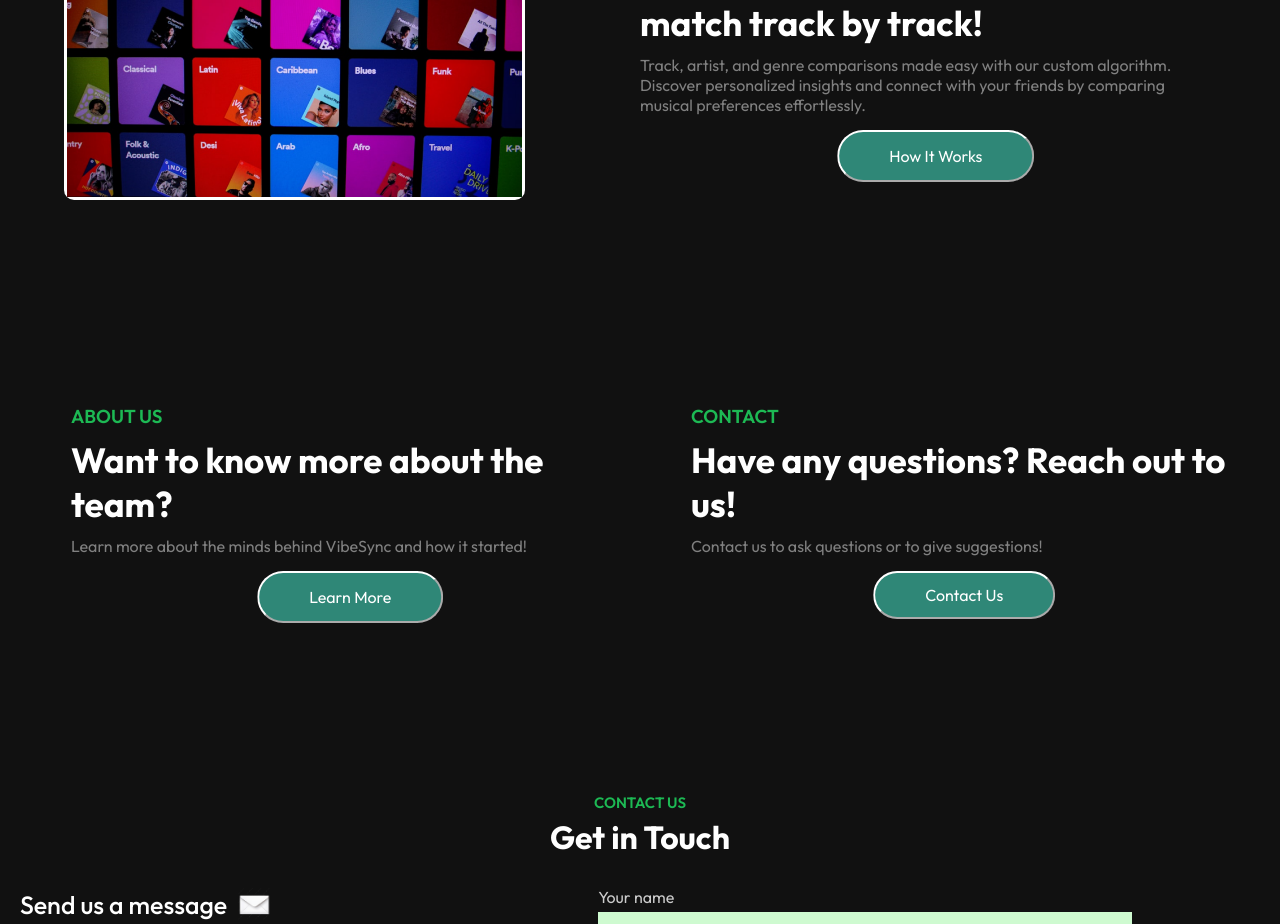
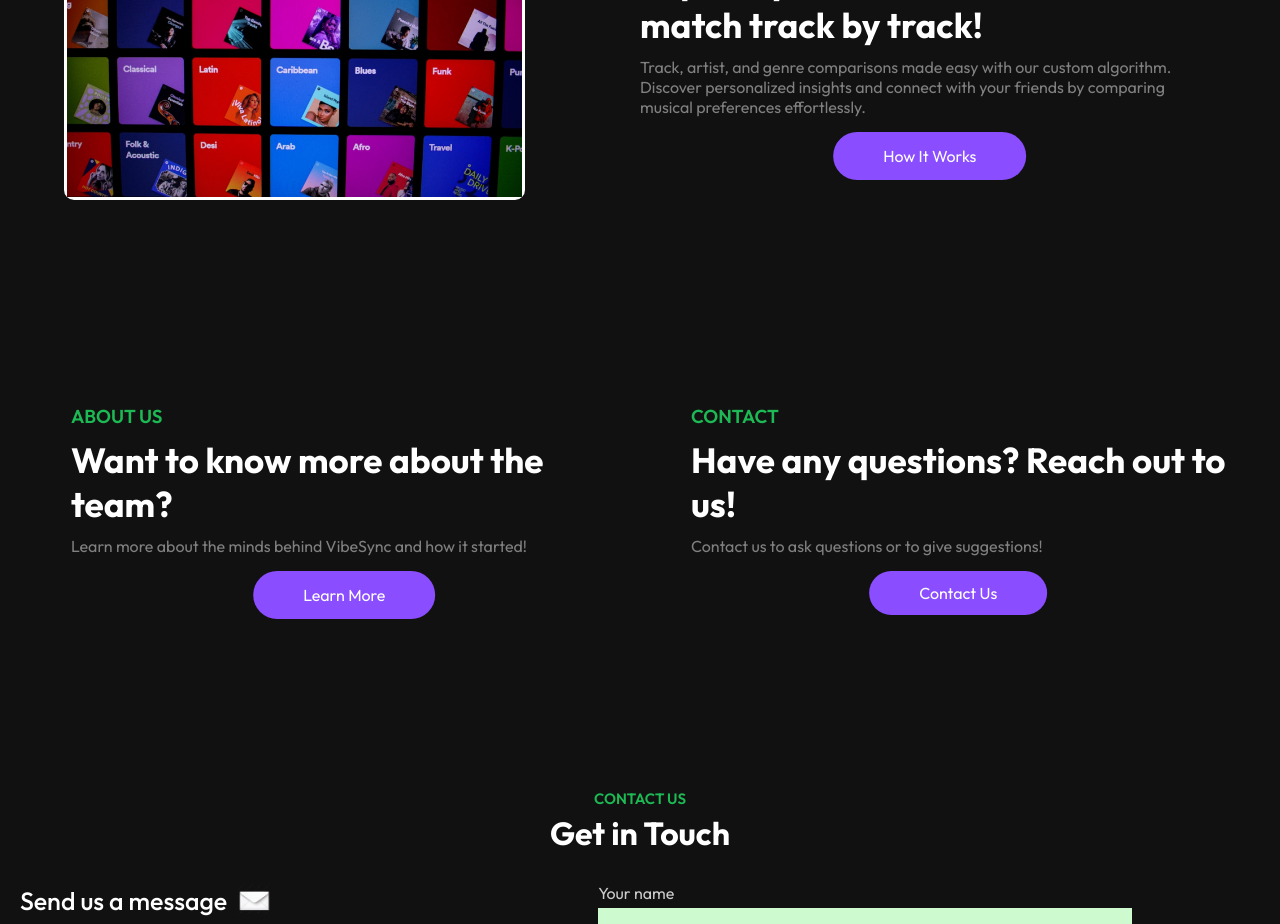
Before and after one commit to jadennelson729/VibeSync, a React (Create React App) app in the folder client/: page /home in a window 1280 px wide. Shown: the part 1000-1924 px from the top of the page. Built offline with nearby package versions, Linux system fonts and the light colour scheme; what spotify-web-api-js would draw is missing.

Commit message:
Fixed homescreen buttons to be more colorful

```diff
--- a/client/src/components/HomeAbout/HomeAbout.css
+++ b/client/src/components/HomeAbout/HomeAbout.css
@@ -40,5 +40,5 @@
 
 .HomeAbout button{
     transform: translateX(100%);
-    background: #2f8777;
+    background: #8a4dff;
 }
--- a/client/src/components/HomeAboutUs/HomeAboutUs.css
+++ b/client/src/components/HomeAboutUs/HomeAboutUs.css
@@ -27,5 +27,5 @@
 
 .HomeAboutUs button{
     transform: translateX(100%);
-    background: #2f8777;
+    background: #8a4dff;
 }
--- a/client/src/components/HomeContact/HomeContact.css
+++ b/client/src/components/HomeContact/HomeContact.css
@@ -27,5 +27,5 @@
 
 .HomeContact button{
     transform: translateX(100%);
-    background: #2f8777;
+    background: #8a4dff;
 }
--- a/client/src/index.css
+++ b/client/src/index.css
@@ -53,7 +53,7 @@ a{
   font-size: 16px;
   border-radius: 30px;
   cursor: pointer;
-  border: 4;
+  border: 0;
   outline: 0;
   display: inline-flex;
   align-items: center;
```
Also changed, not shown: 1 other file (tests, documents, lock files or other folders).
